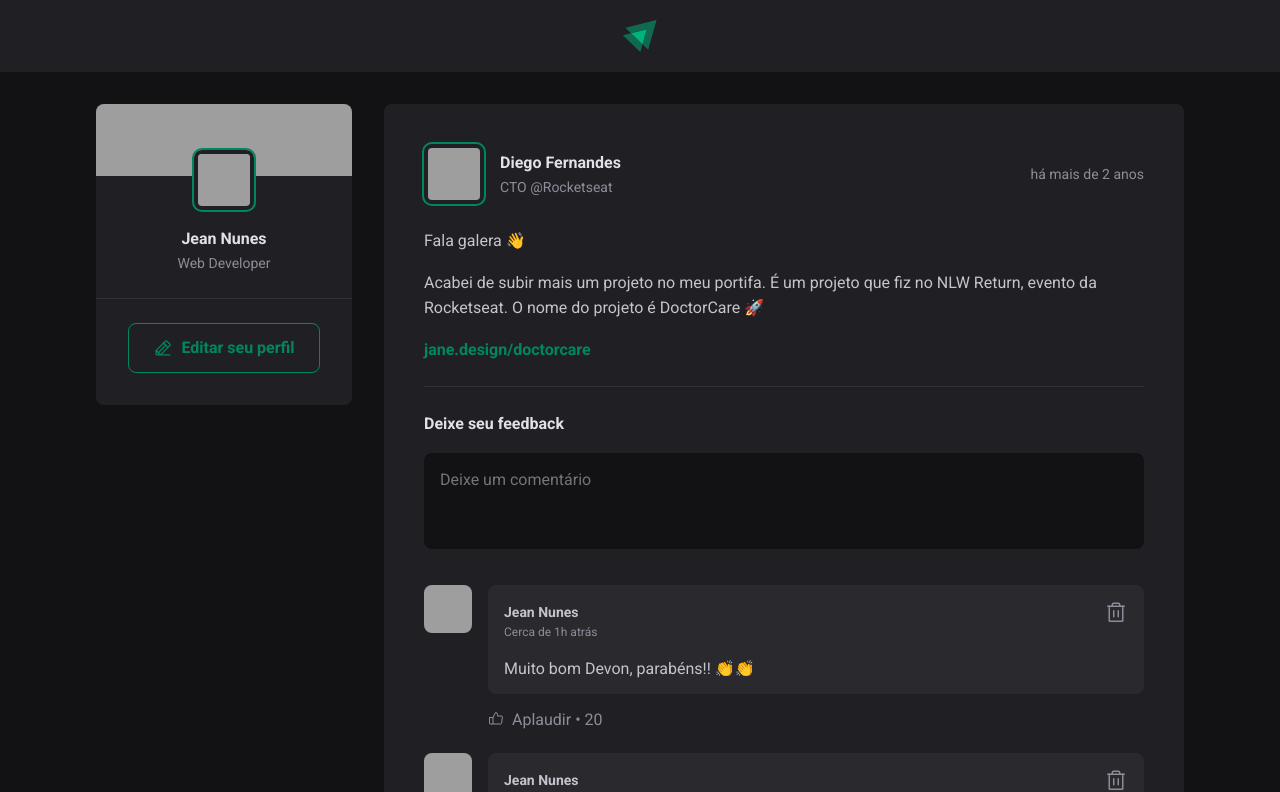
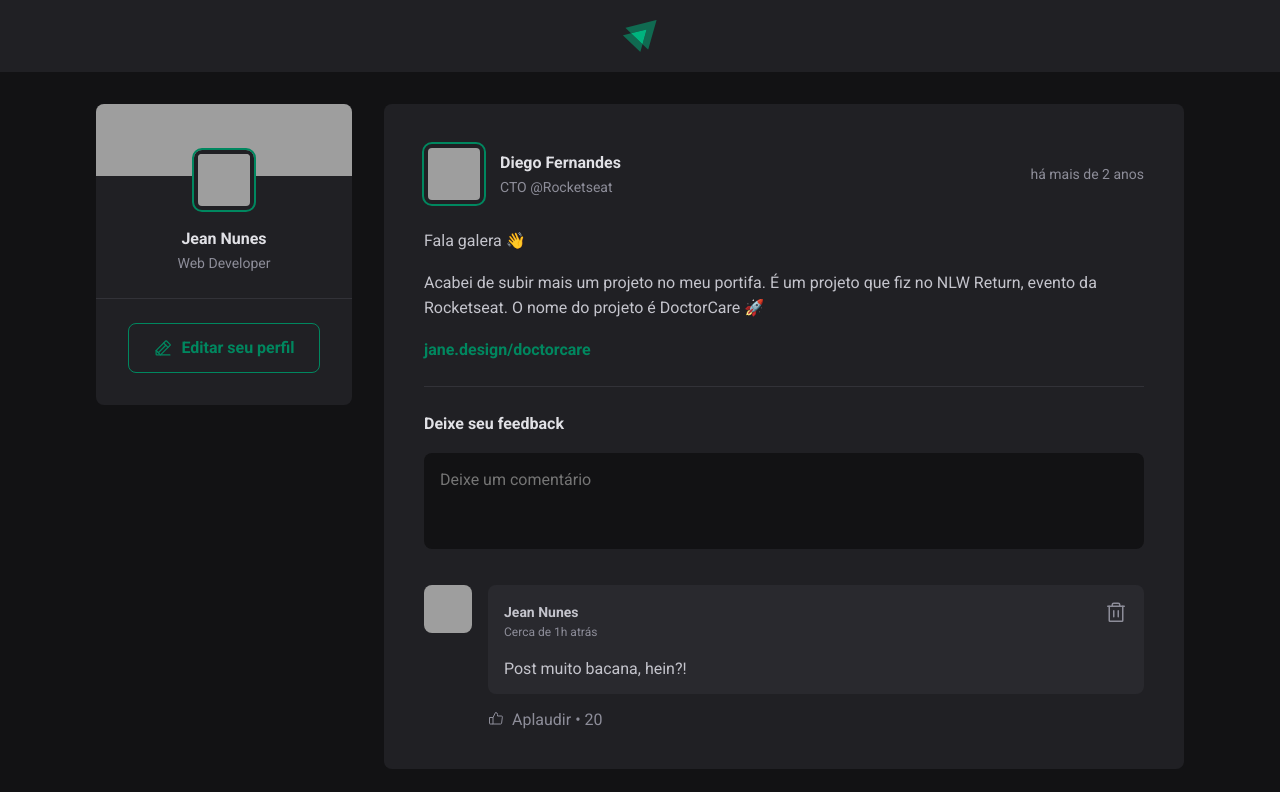
Before and after one commit to jaon82/mba-ignite-feed, a React (Vite) app: page / in a window 1280 px wide. Shown: the top 792 px of the page. Built offline with nearby package versions, Linux system fonts and the light colour scheme; grey boxes are pictures that could not be loaded.

Commit message:
Add commment

```diff
--- a/src/components/Comment.jsx
+++ b/src/components/Comment.jsx
@@ -3,7 +3,7 @@
 
 import { ThumbsUp, Trash } from "phosphor-react";
 
-export function Comment() {
+export function Comment({ content }) {
   return (
     <div className={styles.comment}>
       <Avatar hasBorder={false} src="https://github.com/jaon82.png" alt="" />
@@ -26,7 +26,7 @@
             </button>
           </header>
 
-          <p>Muito bom Devon, parabéns!! 👏👏</p>
+          <p>{content}</p>
         </div>
 
         <footer>
--- a/src/components/Post.jsx
+++ b/src/components/Post.jsx
@@ -3,9 +3,13 @@
 import { Avatar } from "./Avatar";
 import { Comment } from "./Comment";
 
+import { useState } from "react";
 import styles from "./Post.module.css";
 
 export default function Post({ author, publishedAt, content }) {
+  const [comments, setComments] = useState(["Post muito bacana, hein?!"]);
+  const [newCommentText, setNewCommentText] = useState("");
+
   const publishedDateFormatted = format(
     publishedAt,
     "d 'de' LLLL 'às' HH:mm'h'",
@@ -18,6 +22,16 @@
     locale: ptBR,
     addSuffix: true,
   });
+
+  function handleCreateNewComment(event) {
+    event.preventDefault();
+    setComments([...comments, newCommentText]);
+    setNewCommentText("");
+  }
+
+  function handleNewCommentChange(event) {
+    setNewCommentText(event.target.value);
+  }
 
   return (
     <article className={styles.post}>
@@ -39,27 +53,32 @@
       <div className={styles.content}>
         {content.map((line) => {
           if (line.type === "paragraph") {
-            return <p>{line.content}</p>;
+            return <p key={line.content}>{line.content}</p>;
           } else if (line.type === "link") {
             return (
-              <p>
+              <p key={line.content}>
                 <a href="#">{line.content}</a>
               </p>
             );
           }
         })}
       </div>
-      <form className={styles.commentForm}>
+      <form onSubmit={handleCreateNewComment} className={styles.commentForm}>
         <strong>Deixe seu feedback</strong>
-        <textarea placeholder="Deixe um comentário" />
+        <textarea
+          name="comment"
+          placeholder="Deixe um comentário"
+          value={newCommentText}
+          onChange={handleNewCommentChange}
+        />
         <footer>
           <button type="submit">Publicar</button>
         </footer>
       </form>
       <div className={styles.commentList}>
-        <Comment />
-        <Comment />
-        <Comment />
+        {comments.map((comment) => (
+          <Comment key={comment} content={comment} />
+        ))}
       </div>
     </article>
   );
```
